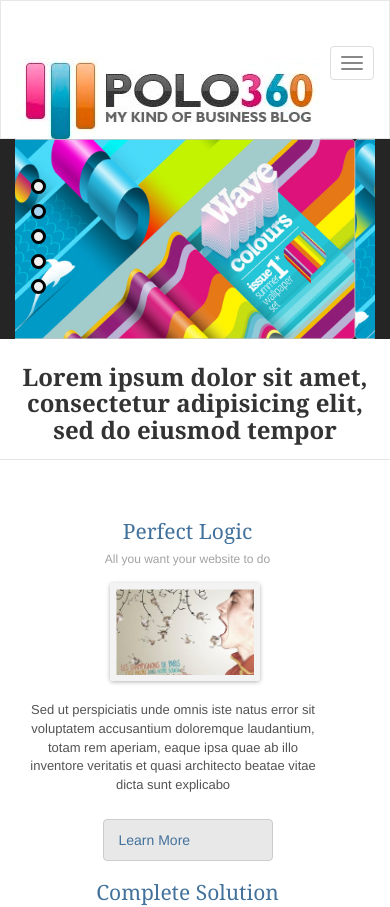
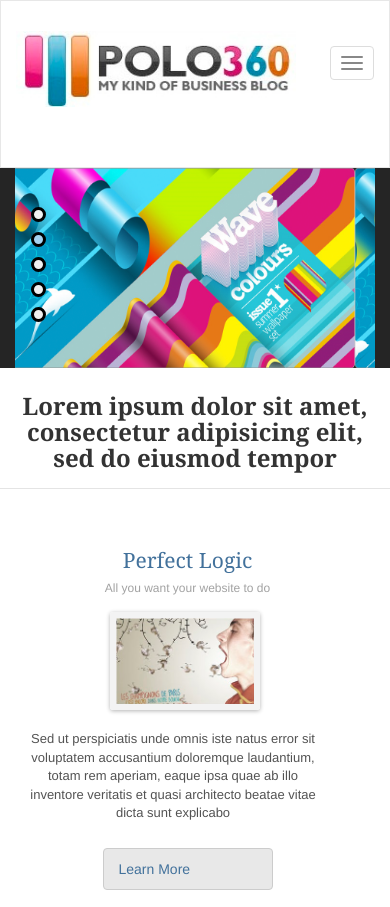
Before and after one commit to kamaeva/kamaeva.github.io, a plain HTML site: page polo360/index.html in a window 390 px wide. Shown: the top 907 px of the page. Drawn offline with nearby package versions, Linux system fonts and the light colour scheme.

Commit message:
2th step

```diff
--- a/polo360/css/style.css
+++ b/polo360/css/style.css
@@ -403,3 +403,9 @@ footer .footer-bg .navbar-footer ul li a{
 		margin-top: 10px;
 	}
 }
+@media only screen and (max-width: 767px){
+.navbar-default .navbar-brand{
+	width: 80%;
+	height: auto;
+}
+}
```
